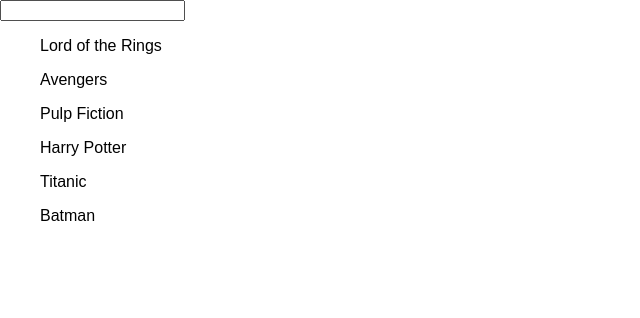
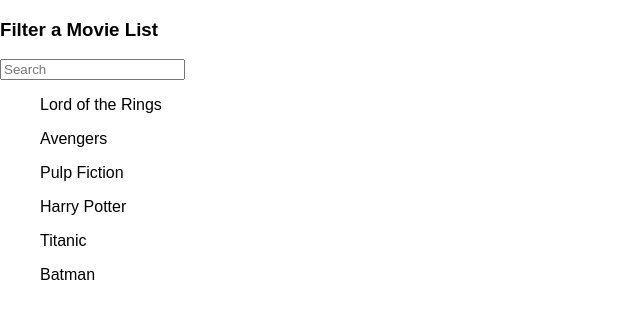
Before and after one commit to mrc535s/codingtest2, a React (Create React App) app: page / in a window 1280 px wide. Shown: the top 318 px of the page, without its empty margins (0-640 px from the left). Built offline with nearby package versions, Linux system fonts and the light colour scheme.

Commit message:
further fixes for filter

```diff
--- a/src/App.js
+++ b/src/App.js
@@ -41,6 +41,15 @@
     }
   }
 
+class Input extends React.Component {
+  render() {
+    return(
+      <div className="theInput">
+      </div>
+    )
+  }
+}
+
 class List extends React.Component {
 
   constructor(props) {
@@ -65,6 +74,8 @@
           <div>
             <form>
               <input type="text"
+                name="searchBox"
+                placeholder="Search"
                 onChange={this.searchHandler}
                 value={term}
               />
@@ -87,6 +98,7 @@
   render() {
     return (
       <div className ="App">
+        <h3> Filter a Movie List </h3>
         <div className="filter-list">
           <List/>
         </div>
```
Also changed, not shown: 1 other file (tests, documents, lock files or other folders).
